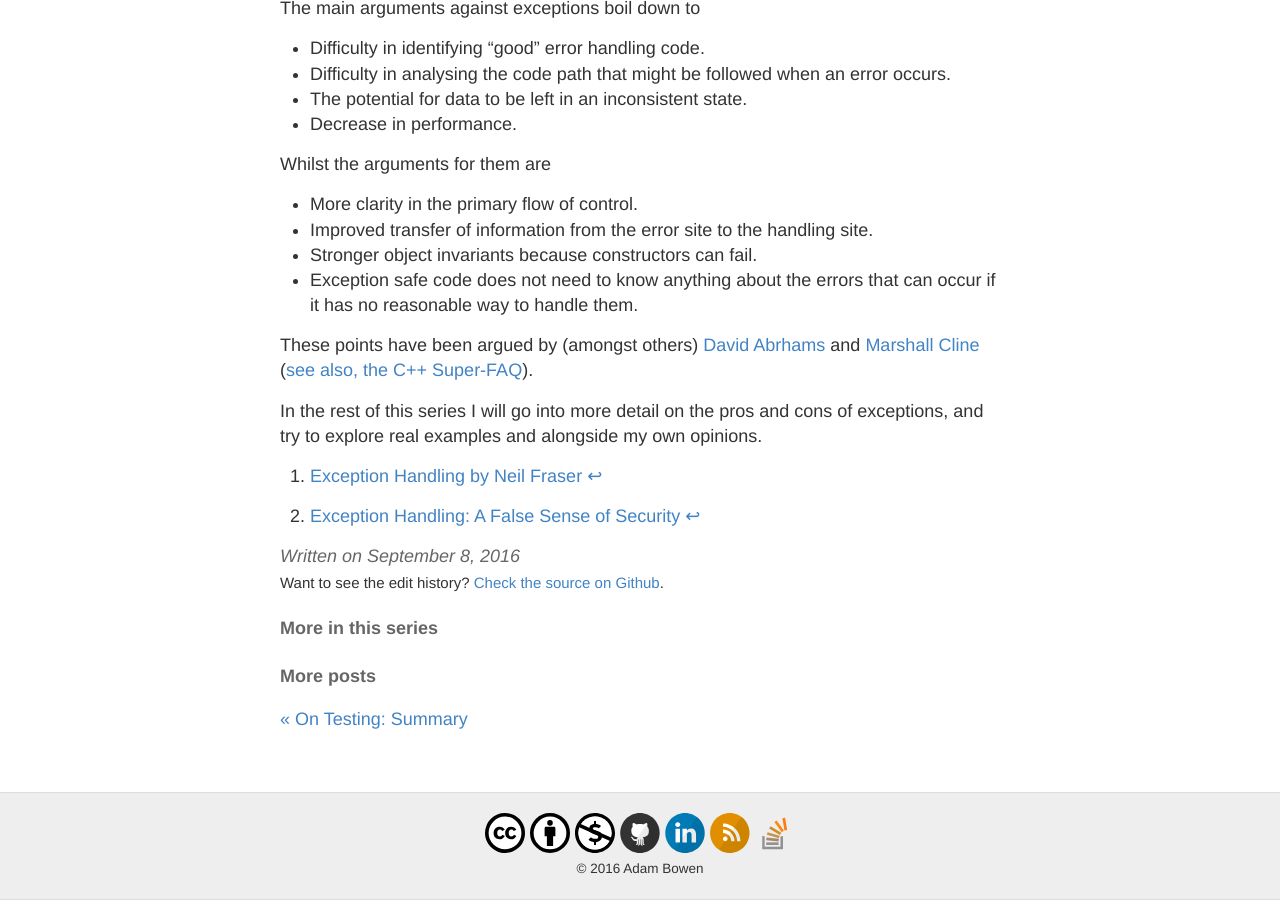
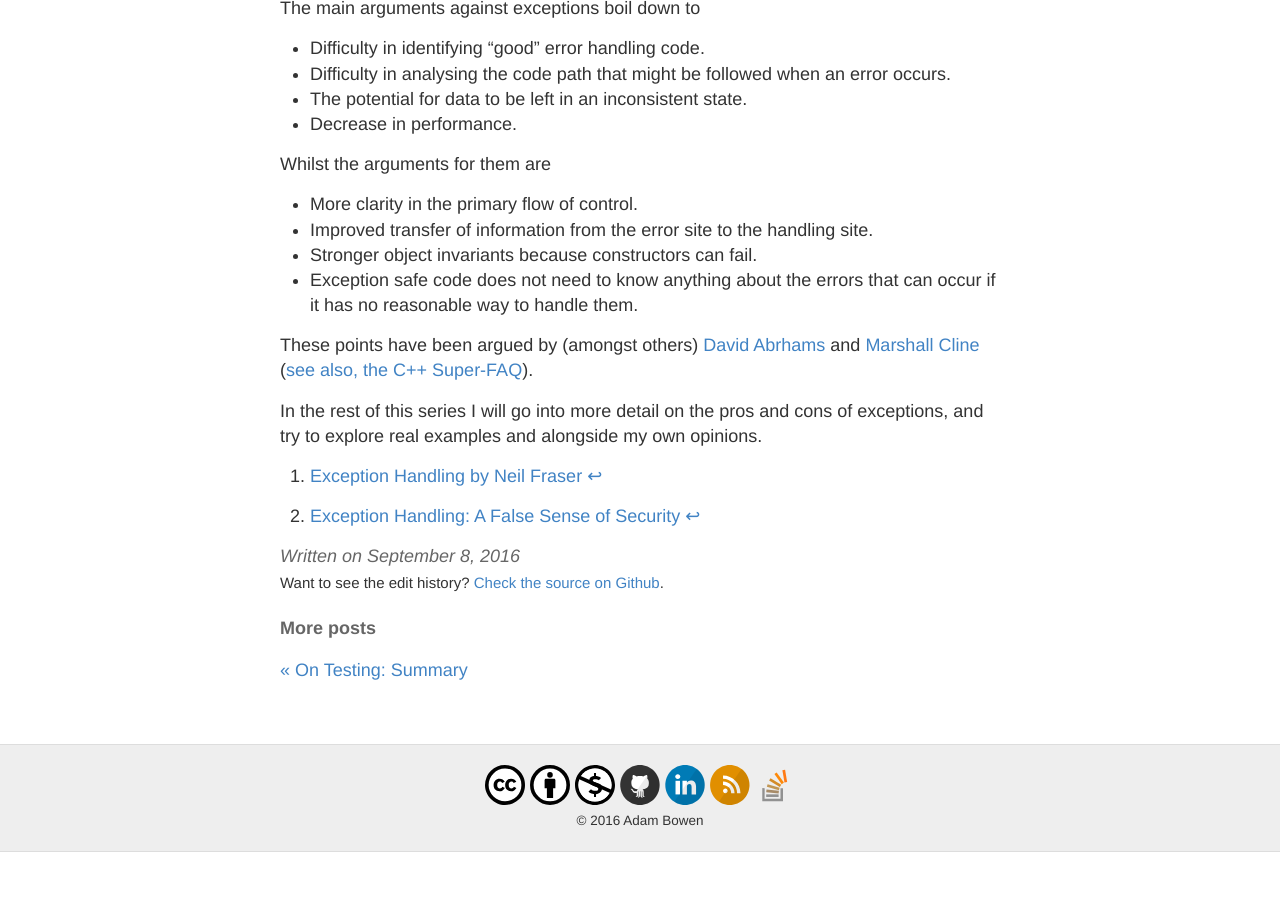
Before and after one commit to adambowen/adambowen.github.io, a Jekyll site: the page built from _posts/2016-09-08-Exceptions-Part-1.md, in a window 1280 px wide and 900 px high, scrolled down 1164 px. Built offline with Jekyll 4.4.1, drawn with Linux system fonts in a browser that asks for light colours; comment, search, counter and statistics services are not loaded; after the commit the page ends 2016 px from its top, so only the background shows below that.

Commit message:
fix(site): "more in this series" shows even if there's nothing else in the series

```diff
--- a/_layouts/post.html
+++ b/_layouts/post.html
@@ -34,6 +34,7 @@ layout: default
       {% assign previous = other_post %}
     {% endfor %}
 
+    {% if categoryPrevious.url or categoryNext.url %}
       <h4>More in this series</h4>
       {% if categoryPrevious.url %}
         <a class="prev" href="{{categoryPrevious.url}}">&laquo; {{categoryPrevious.title}}</a>
@@ -41,6 +42,7 @@ layout: default
       {% if categoryPrevious.url and categoryNext.url %}|{% endif %}
       {% if categoryNext.url %}
         <a class="next" href="{{categoryNext.url}}">{{categoryNext.title}} &raquo;</a>
+      {% endif %}
     {% endif %}
 
     {% if page.previous.url != categoryPrevious.url or page.next.url != categoryNext.url %}
```
Lines whose indentation alone changed are shown as unchanged.
